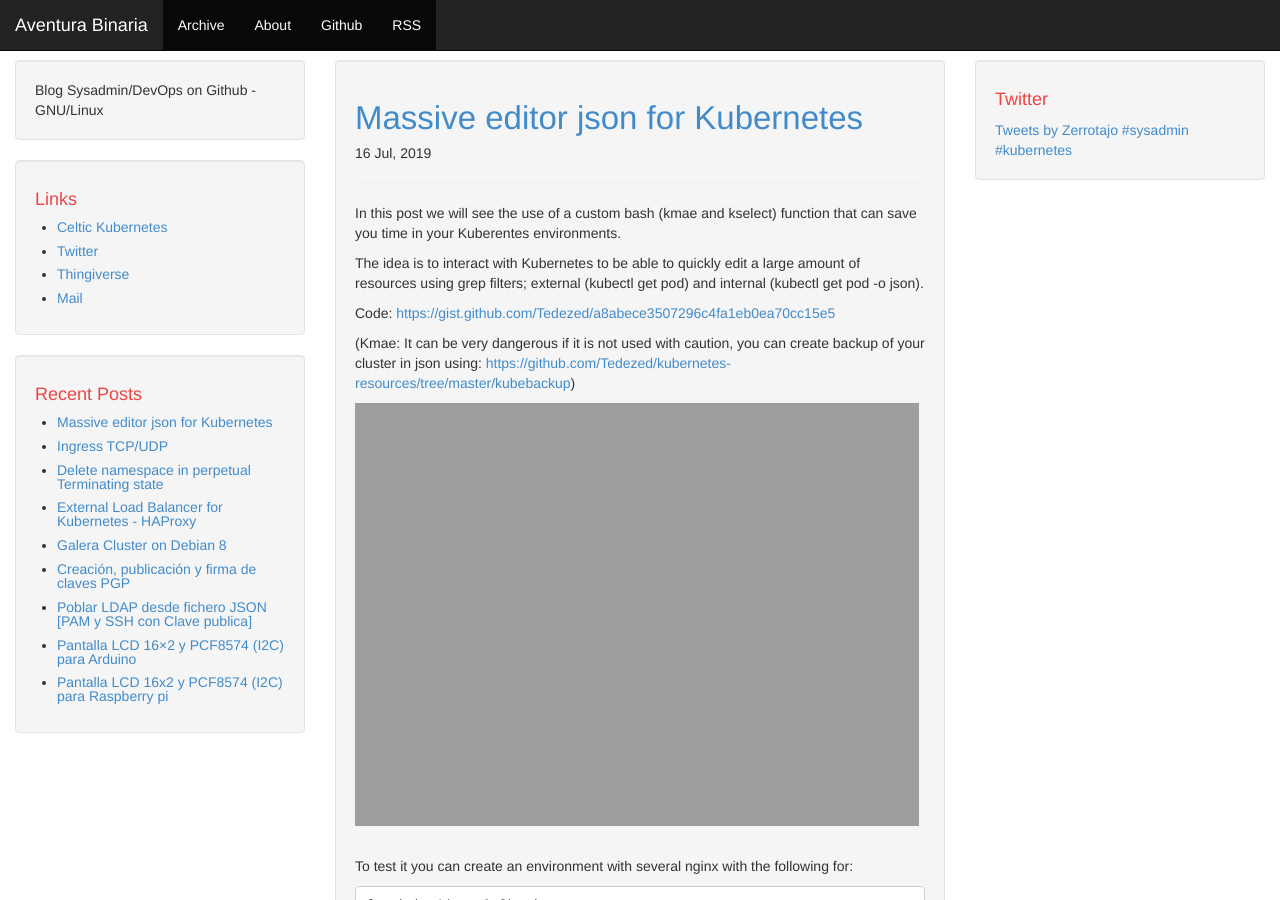
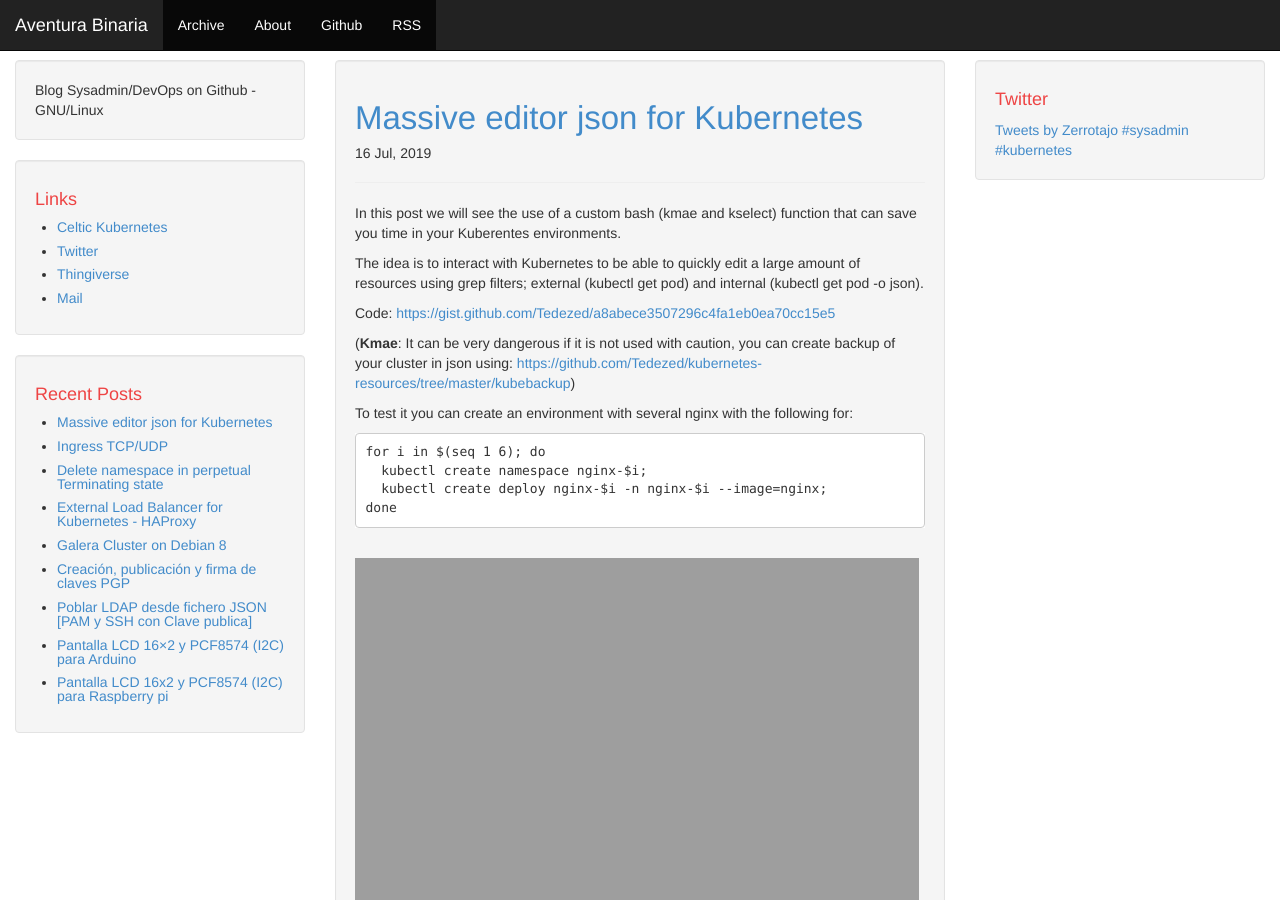
Before and after one commit to Tedezed/aventurabinaria.es, a Jekyll site: the page built from _posts/2019-07-15-Massive-editor-json-for-Kubernetes.md, in a window 1280 px wide and 900 px high. Built offline with Jekyll 4.4.1, drawn with Linux system fonts in a browser that asks for light colours; comment, search, counter and statistics services are not loaded.

Commit message:
Add new post

````diff
--- a/_posts/2019-07-15-Massive-editor-json-for-Kubernetes.md
+++ b/_posts/2019-07-15-Massive-editor-json-for-Kubernetes.md
@@ -11,9 +11,7 @@
 
 Code: [https://gist.github.com/Tedezed/a8abece3507296c4fa1eb0ea70cc15e5](https://gist.github.com/Tedezed/a8abece3507296c4fa1eb0ea70cc15e5)
 
-(Kmae: It can be very dangerous if it is not used with caution, you can create backup of your cluster in json using: [https://github.com/Tedezed/kubernetes-resources/tree/master/kubebackup](https://github.com/Tedezed/kubernetes-resources/tree/master/kubebackup))
-
-<img src="https://www.aventurabinaria.es/images/posts/tty-kmae.gif" width="99%" alt="Gif tty" />
+(**Kmae**: It can be very dangerous if it is not used with caution, you can create backup of your cluster in json using: [https://github.com/Tedezed/kubernetes-resources/tree/master/kubebackup](https://github.com/Tedezed/kubernetes-resources/tree/master/kubebackup))
 &nbsp;
 
 To test it you can create an environment with several nginx with the following for:
@@ -23,6 +21,8 @@
   kubectl create deploy nginx-$i -n nginx-$i --image=nginx;
 done
 ```
+&nbsp;
+<img src="https://www.aventurabinaria.es/images/posts/tty-kmae.gif" width="99%" alt="Gif tty" />
 &nbsp;
 
 We will use kselect to test your filters in the first place:
````
